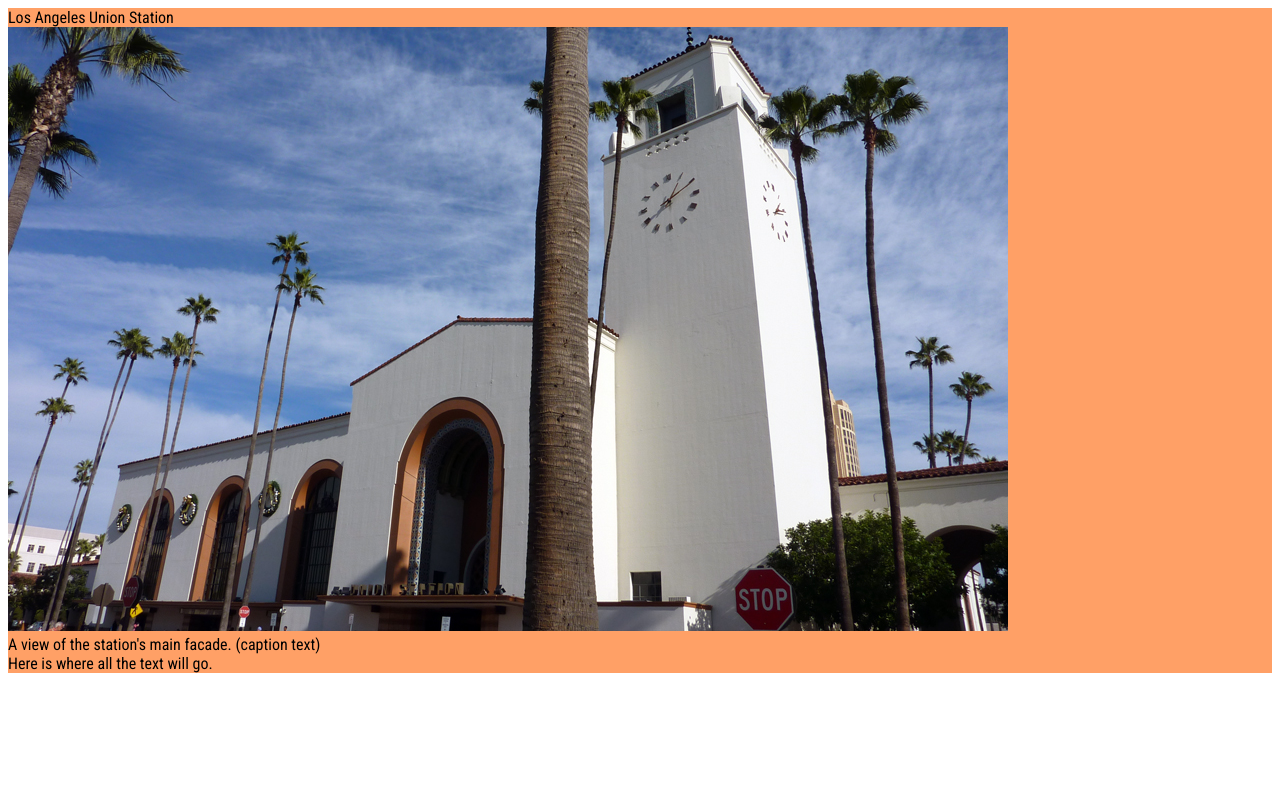
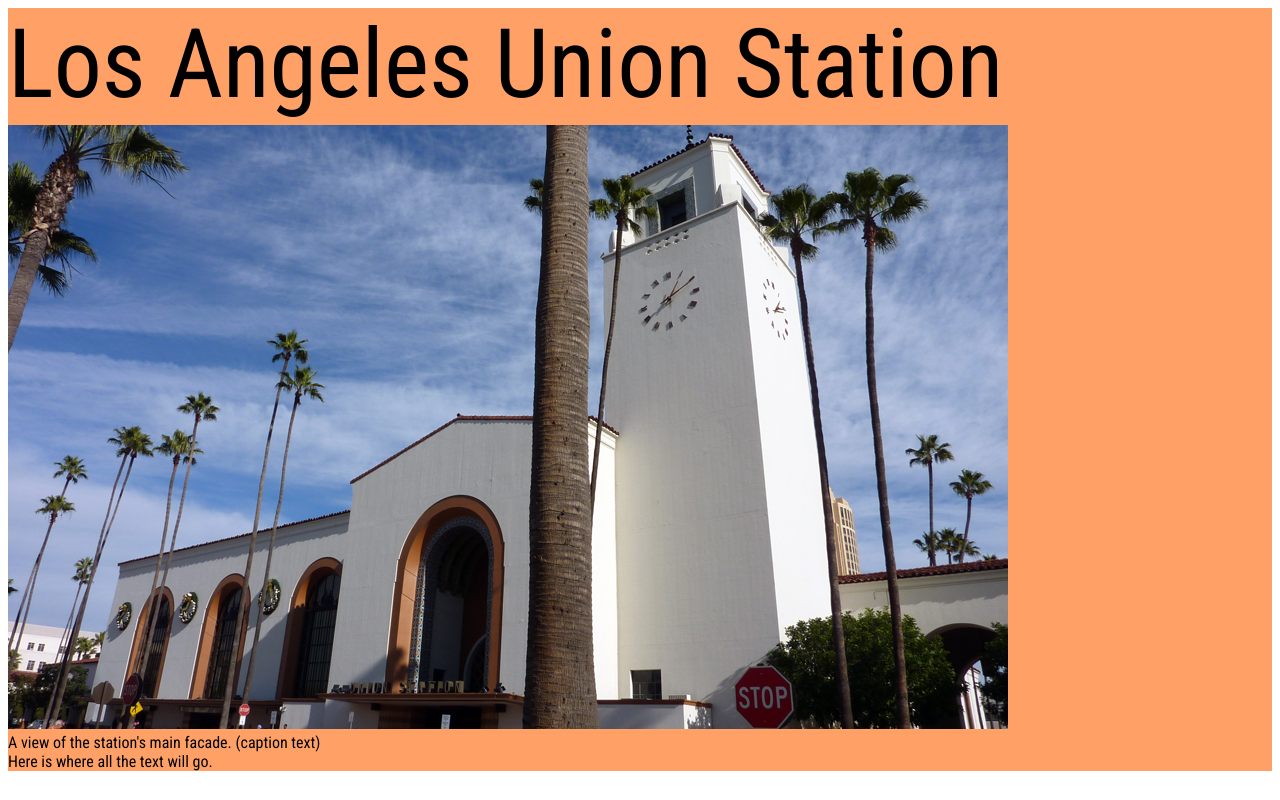
Before and after one commit to MichaelLipski/projects, a plain HTML site: page tribute-page-exercise.html in a window 1280 px wide. Drawn offline with Linux system fonts and the light colour scheme; files whose address does not match are found by name.

Commit message:
Update tribute-page-exercise.html

```diff
--- a/tribute-page-exercise.html
+++ b/tribute-page-exercise.html
@@ -15,9 +15,10 @@
 		background-color: #FFA066;
 		font-family: 'Roboto Condensed', sans-serif;
 	}
-	.title
-
-
+	.title {
+		font-size: 6em;
+		padding-bottom: 5px;
+	}
 	.image
 
 
```
